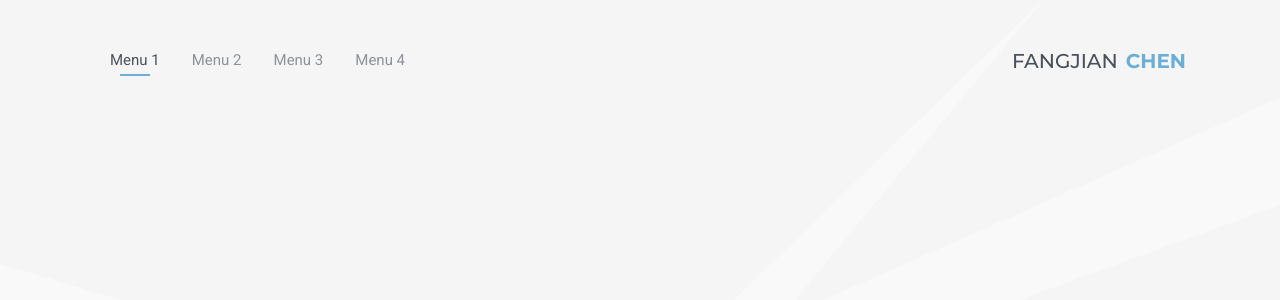
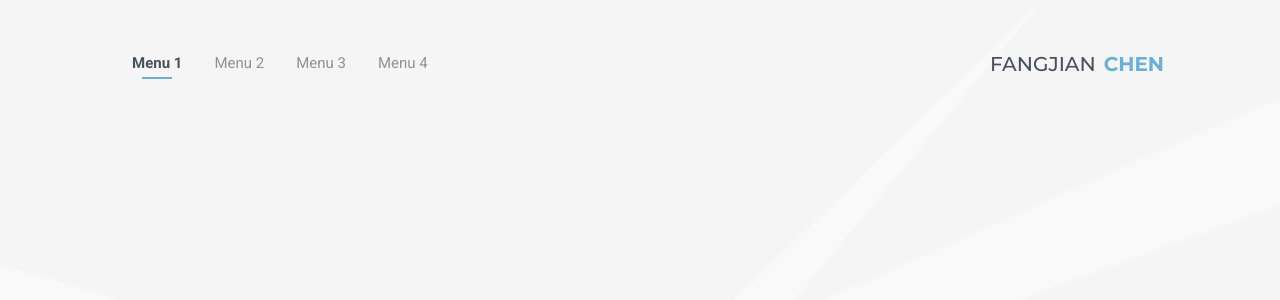
Before and after one commit to fritzccc/intro, a React (Create React App) app: page / in a window 1280 px wide. Shown: the top 300 px of the page. Built offline with nearby package versions, Linux system fonts and the light colour scheme.

Commit message:
fix navbar display

```diff
--- a/src/App.scss
+++ b/src/App.scss
@@ -30,17 +30,18 @@ body {
     font-weight: 500;
     font-family: 'Montserrat', Helvetica, sans-serif;
     line-height: 1;
-    margin: 38px 0 0;
   }
 
   .site-title .last-name {
     font-weight: bold;
     color: $main-color;
-    span{
+
+    span {
       display: inline-block;
       transition: transform 0.3s;
-      &:hover{
-        transform:translateY(-10px) rotate(15deg) scale(1.2) !important;
+
+      &:hover {
+        transform: translateY(-10px) rotate(15deg) scale(1.2) !important;
       }
     }
   }
@@ -49,8 +50,10 @@ body {
 // desktop menu
 #desktop-menu {
   .nav-item {
-    &.active .nav-link{
+    &.active .nav-link {
+      font-weight: bold;
       opacity: 1;
+
       &:after {
         width: 30px;
       }
@@ -168,7 +171,7 @@ body {
     height: 4px;
     width: 100%;
     background-color: $main-text-color;
-
+    z-index: 9999;
     @include transition(all, 0.2s, 0s, null, null, null);
   }
 
@@ -250,5 +253,14 @@ body {
     height: $itemHeight*2;
   }
 
-  /**************END ADDITIONAL MENU ITEMS*******************/
 }
+
+#content {
+  position: relative;
+  background-color: #fff;
+  overflow: hidden;
+  border-radius: 15px;
+  -webkit-box-shadow: 0px 15px 25px 0px rgba(0, 0, 0, 0.1);
+  -moz-box-shadow: 0px 15px 25px 0px rgba(0, 0, 0, 0.1);
+  box-shadow: 0px 15px 25px 0px rgba(0, 0, 0, 0.1);
+}
--- a/src/components/Navbar/index.js
+++ b/src/components/Navbar/index.js
@@ -26,7 +26,8 @@ class Navbar extends React.Component {
     const { menuExpanded, activatedMenu } = this.state
     const { toggleMenu, onMenuChange } = this;
     return (
-      <nav className="container navbar navbar-expand-sm fixed-top align-items-end px-4">
+      <nav id="header" className="navbar navbar-expand-md py-5 flex-fill">
+        <div className="container d-flex">
           <Menu menus={menus} onMenuChange={onMenuChange} activatedMenu={activatedMenu} />
           <MobileMenu menus={menus} onMenuChange={onMenuChange} menuExpanded={menuExpanded} toggleMenu={toggleMenu} />
 
@@ -38,6 +39,7 @@ class Navbar extends React.Component {
               </span>
             </div>
           </div>
+        </div>
       </nav>
     )
   }
```
Lines whose indentation alone changed are shown as unchanged.
